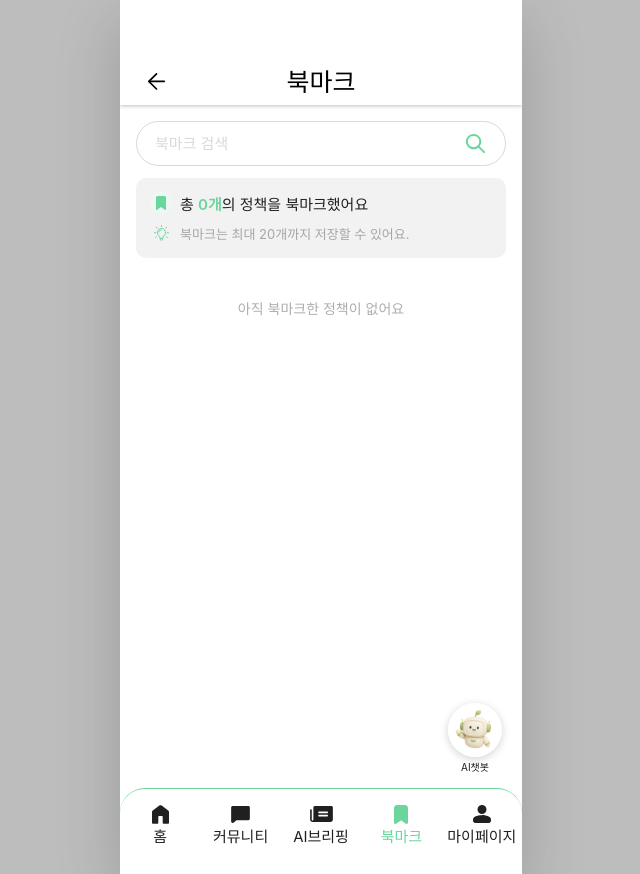
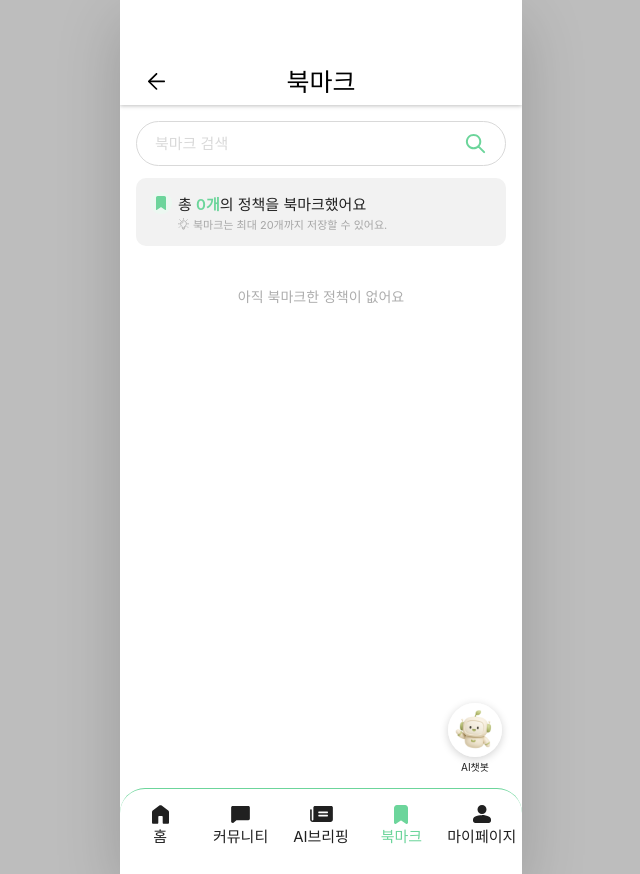
Before and after one commit to DWLLCH/DWLLCH_FE, a React (Create React App) app: page /bookmark in a window 1280 px wide. Shown: the whole page, without its empty margins (319-959 px from the left). Built offline with nearby package versions, Linux system fonts and the light colour scheme; a web font is replaced by a local one.

Commit message:
fix: 북마크 요약 박스 아이콘-텍스트 간격 및 줄 간격 조정

```diff
--- a/src/styles/Bookmark.css
+++ b/src/styles/Bookmark.css
@@ -99,11 +99,7 @@
 .bookmark-summary-row {
   display: flex;
   align-items: center;
-  gap: 8px;
-}
-
-.bookmark-summary-row + .bookmark-summary-row {
-  margin-top: 8px;
+  gap: 6px;
 }
 
 .bookmark-summary-icon {
@@ -130,8 +126,24 @@
   font-weight: 600;
 }
 
+.bookmark-summary-row--note {
+  margin-top: 2px;
+  margin-left: 28px;
+  gap: 4px;
+}
+
+.bookmark-summary-row--note .bookmark-summary-icon {
+  width: 11px;
+  height: 11px;
+}
+
+.bookmark-summary-row--note img {
+  width: 11px;
+  height: 12px;
+}
+
 .bookmark-summary-row--note p {
-  font-size: 13px;
+  font-size: 11px;
   color: #a6a6a6;
 }
 
```
Also changed, not shown: src/assets/light.svg.
